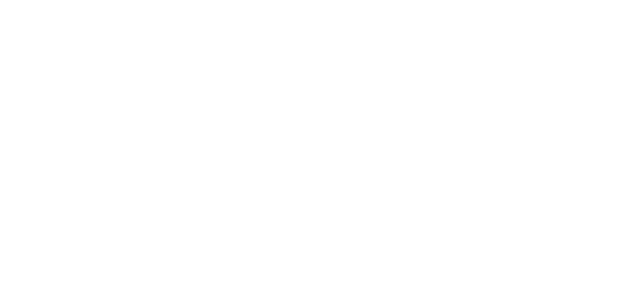
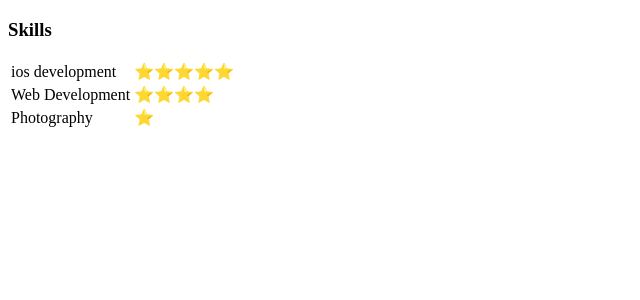
Before and after one commit to tamzidpeace/Font-End, a PHP site: page / in a window 1280 px wide. Before the commit the part shown is empty. Shown: the top 300 px of the page, without its empty margins (0-640 px from the left). Run offline with PHP 8.4, Linux system fonts and the light colour scheme.

Commit message:
2nd commit

```diff
--- a/index.php
+++ b/index.php
@@ -9,5 +9,24 @@
 </head>
 <body>
 
+<table>
+    <h3>Skills</h3>
+    <tr>
+        <td>ios development</td>
+        <td>⭐⭐⭐⭐⭐</td>
+    </tr>
+
+    <tr>
+        <td>Web Development</td>
+        <td>⭐⭐⭐⭐</td>
+    </tr>
+
+    <tr>
+        <td>Photography</td>
+        <td>⭐</td>
+    </tr>
+
+</table>
+
 </body>
 </html>
```
